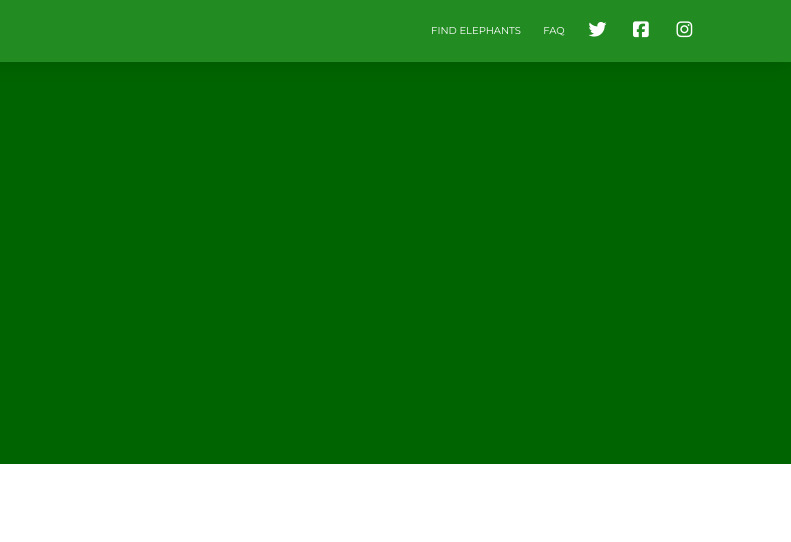
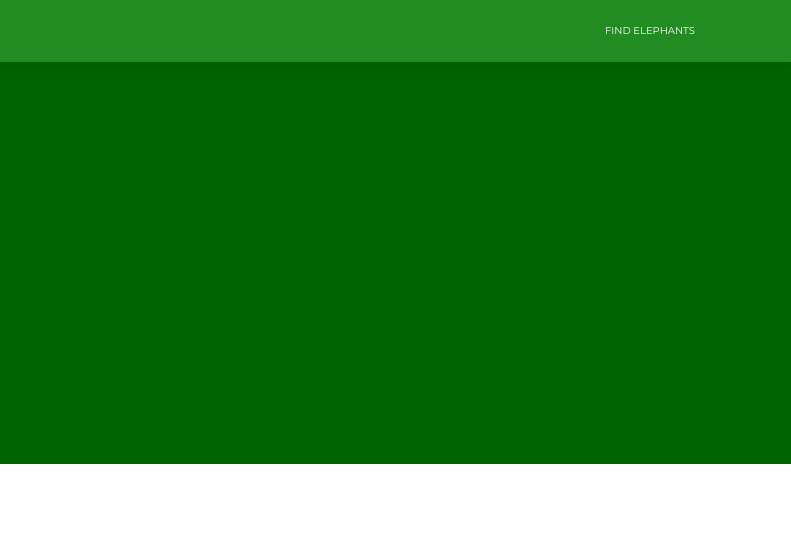
Before and after one commit to Sandeepa1995/AISACPinnawala, a plain HTML site: page pilot.html in a window 1280 px wide. Shown: the full height of the page, 489-1280 px from the left. Drawn offline with Linux system fonts and the light colour scheme.

Commit message:
Temporarily removed social media links

```diff
--- a/pilot.html
+++ b/pilot.html
@@ -44,29 +44,29 @@
                             <p>Find Elephants</p>
                         </a>
                     </li>
-                    <li class="nav-item">
-                        <a class="nav-link" href="faq.html">
-                            <p>FAQ</p>
-                        </a>
-                    </li>
-                    <li class="nav-item">
-                        <a class="nav-link" rel="tooltip" title="Follow us on Twitter" data-placement="bottom" href="https://twitter.com/CreativeTim" target="_blank">
-                            <i class="fa fa-twitter"></i>
-                            <p class="hidden-lg-up">Twitter</p>
-                        </a>
-                    </li>
-                    <li class="nav-item">
-                        <a class="nav-link" rel="tooltip" title="Like us on Facebook" data-placement="bottom" href="https://www.facebook.com/CreativeTim" target="_blank">
-                            <i class="fa fa-facebook-square"></i>
-                            <p class="hidden-lg-up">Facebook</p>
-                        </a>
-                    </li>
-                    <li class="nav-item">
-                        <a class="nav-link" rel="tooltip" title="Follow us on Instagram" data-placement="bottom" href="https://www.instagram.com/CreativeTimOfficial" >
-                            <i class="fa fa-instagram"></i>
-                            <p class="hidden-lg-up">Instagram</p>
-                        </a>
-                    </li>
+                    <!--<li class="nav-item">-->
+                        <!--<a class="nav-link" href="faq.html">-->
+                            <!--<p>FAQ</p>-->
+                        <!--</a>-->
+                    <!--</li>-->
+                    <!--<li class="nav-item">-->
+                        <!--<a class="nav-link" rel="tooltip" title="Follow us on Twitter" data-placement="bottom" href="https://twitter.com/CreativeTim" target="_blank">-->
+                            <!--<i class="fa fa-twitter"></i>-->
+                            <!--<p class="hidden-lg-up">Twitter</p>-->
+                        <!--</a>-->
+                    <!--</li>-->
+                    <!--<li class="nav-item">-->
+                        <!--<a class="nav-link" rel="tooltip" title="Like us on Facebook" data-placement="bottom" href="https://www.facebook.com/CreativeTim" target="_blank">-->
+                            <!--<i class="fa fa-facebook-square"></i>-->
+                            <!--<p class="hidden-lg-up">Facebook</p>-->
+                        <!--</a>-->
+                    <!--</li>-->
+                    <!--<li class="nav-item">-->
+                        <!--<a class="nav-link" rel="tooltip" title="Follow us on Instagram" data-placement="bottom" href="https://www.instagram.com/CreativeTimOfficial" >-->
+                            <!--<i class="fa fa-instagram"></i>-->
+                            <!--<p class="hidden-lg-up">Instagram</p>-->
+                        <!--</a>-->
+                    <!--</li>-->
                 </ul>
             </div>
         </div>
```
Also changed, not shown: faq.html (+18 -18 lines), find.html (+18 -18 lines), index.html (+18 -18 lines).
